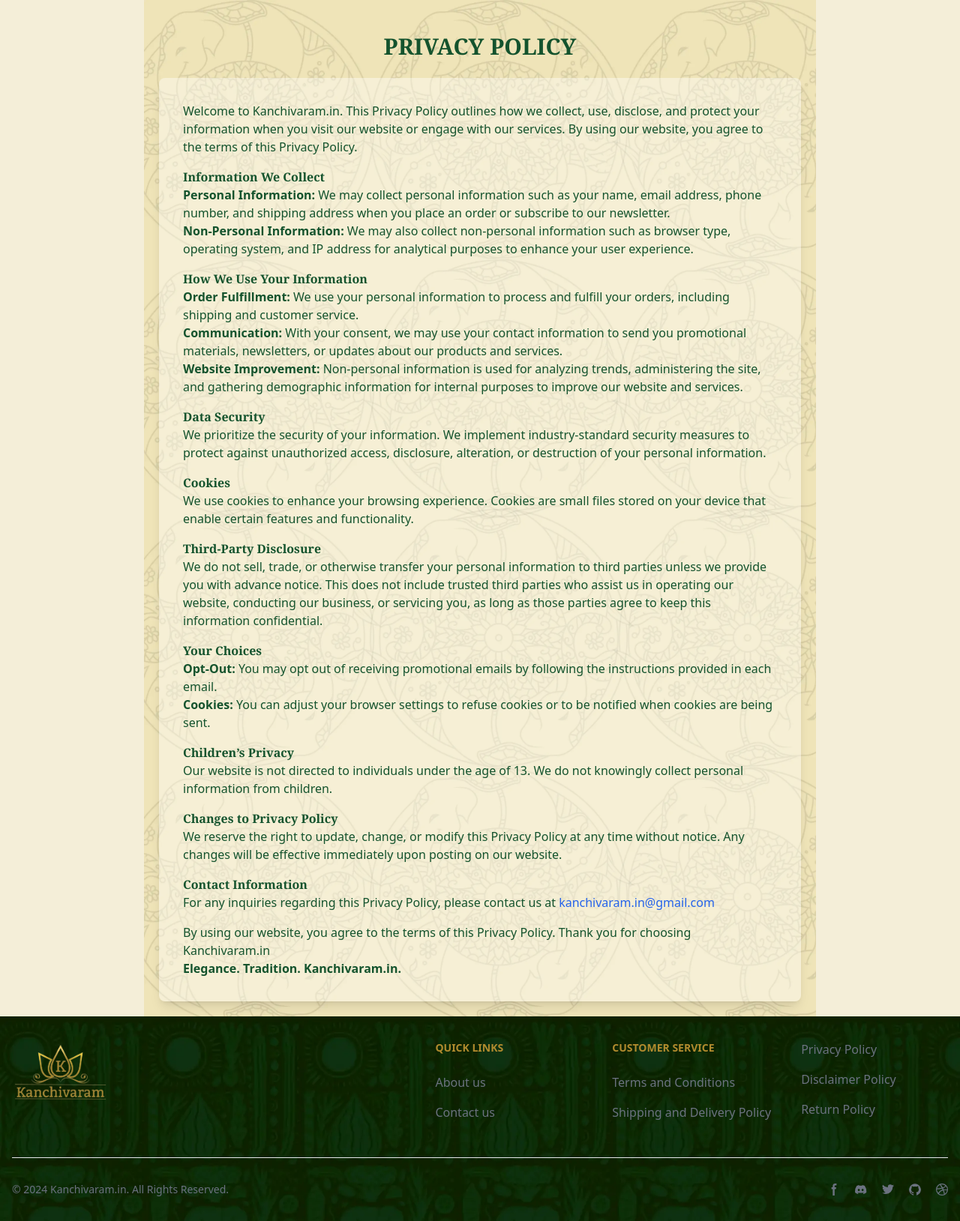
After one commit to VarshaShaheen/Kanchivaram, a Django app: page /privacy_policy/ in a window 1280 px wide. The commit adds this page. Shown: the whole page at 75% size. Run offline with Django 5.2, Linux system fonts and the light colour scheme; style sheets or scripts are compiled from the project's sources; some libraries are stand-ins or nearby versions.

Commit message:
all disclosure pages added

```diff
--- a/app/urls.py
+++ b/app/urls.py
@@ -1,6 +1,7 @@
 from django.urls import path
 from .views import index, price_category, categories, remove_from_cart, add_to_cart, view_cart, product_detail, \
-    silk_care_instruction, refund_and_return, about_us, contact_us
+    silk_care_instruction, refund_and_return, about_us, contact_us, terms_and_conditions, shipping_and_delivery, \
+    privacy_policy, disclaimer_policy, return_policy
 
 urlpatterns = [
     path('category/<slug:category_slug>/', categories, name='category'),
@@ -14,4 +15,9 @@ urlpatterns = [
     path('refund-and-return-policy/', refund_and_return, name='refund_and_return'),
     path('about/', about_us, name='about_us'),
     path('contact-us/', contact_us, name='contact_us'),
+    path('terms-and-conditions/', terms_and_conditions, name='terms_and_conditions'),
+    path('shipping-and-delivery-policy/', shipping_and_delivery, name='shipping_and_delivery'),
+    path('privacy_policy/', privacy_policy, name='privacy_policy'),
+    path('disclaimer_policy/', disclaimer_policy, name='disclaimer_policy'),
+    path('return-policy/', return_policy, name='return_policy'),
 ]
--- a/app/views.py
+++ b/app/views.py
@@ -96,3 +96,23 @@ def about_us(request):
 
 def contact_us(request):
     return render(request, 'app/contact/contact.html')
+
+
+def terms_and_conditions(request):
+    return render(request, 'app/disclosure/terms.html')
+
+
+def shipping_and_delivery(request):
+    return render(request, 'app/disclosure/shipping_and_delivery.html')
+
+
+def privacy_policy(request):
+    return render(request, 'app/disclosure/privacy_policy.html')
+
+
+def disclaimer_policy(request):
+    return render(request, 'app/disclosure/disclaimer.html')
+
+
+def return_policy(request):
+    return render(request, 'app/disclosure/return.html')
--- /dev/null
+++ b/templates/app/disclosure/privacy_policy.html
@@ -0,0 +1,55 @@
+{% extends 'app/base.html' %}
+
+{% block content %}
+    <div class="max-w-4xl mx-auto p-5 text-green-900 bg-beige">
+        <h1 class="text-3xl font-serif font-bold text-center mb-6 uppercase mt-6">Privacy Policy</h1>
+        <div class="bg-white bg-opacity-40 shadow-lg rounded-lg p-8">
+            <p>Welcome to Kanchivaram.in. This Privacy Policy outlines how we collect, use, disclose, and protect your
+                information when you visit our website or engage with our services. By using our website, you agree to
+                the terms of this Privacy Policy.</p>
+            <h2 class="font-serif font-bold mt-4">Information We Collect</h2>
+            <p><strong>Personal Information:</strong> We may collect personal information such as your name, email
+                address, phone number, and shipping address when you place an order or subscribe to our newsletter.</p>
+            <p><strong>Non-Personal Information:</strong> We may also collect non-personal information such as browser
+                type, operating system, and IP address for analytical purposes to enhance your user experience.</p>
+            <h2 class="font-serif font-bold mt-4">How We Use Your Information</h2>
+            <p><strong>Order Fulfillment:</strong> We use your personal information to process and fulfill your orders,
+                including shipping and customer service.</p>
+            <p><strong>Communication:</strong> With your consent, we may use your contact information to send you
+                promotional materials, newsletters, or updates about our products and services.</p>
+            <p><strong>Website Improvement:</strong> Non-personal information is used for analyzing trends,
+                administering the site, and gathering demographic information for internal purposes to improve our
+                website and services.</p>
+            <h2 class="font-serif font-bold mt-4">Data Security</h2>
+            <p>We prioritize the security of your information. We implement industry-standard security measures to
+                protect against unauthorized access, disclosure, alteration, or destruction of your personal
+                information.</p>
+            <h2 class="font-serif font-bold mt-4">Cookies</h2>
+            <p>We use cookies to enhance your browsing experience. Cookies are small files stored on your device that
+                enable certain features and functionality.</p>
+            <h2 class="font-serif font-bold mt-4">Third-Party Disclosure</h2>
+            <p>We do not sell, trade, or otherwise transfer your personal information to third parties unless we provide
+                you with advance notice. This does not include trusted third parties who assist us in operating our
+                website, conducting our business, or servicing you, as long as those parties agree to keep this
+                information confidential.</p>
+            <h2 class="font-serif font-bold mt-4">Your Choices</h2>
+            <p><strong>Opt-Out:</strong> You may opt out of receiving promotional emails by following the instructions
+                provided in each email.</p>
+            <p><strong>Cookies:</strong> You can adjust your browser settings to refuse cookies or to be notified when
+                cookies are being sent.</p>
+            <h2 class="font-serif font-bold mt-4">Children’s Privacy</h2>
+            <p>Our website is not directed to individuals under the age of 13. We do not knowingly collect personal
+                information from children.</p>
+            <h2 class="font-serif font-bold mt-4">Changes to Privacy Policy</h2>
+            <p>We reserve the right to update, change, or modify this Privacy Policy at any time without notice. Any
+                changes will be effective immediately upon posting on our website.</p>
+            <h2 class="font-serif font-bold mt-4">Contact Information</h2>
+            <p>For any inquiries regarding this Privacy Policy, please contact us at <a
+                    href="mailto:kanchivaram.in@gmail.com" class="text-blue-600 hover:underline">kanchivaram.in@gmail.com</a>
+            </p>
+            <p class="mt-4">By using our website, you agree to the terms of this Privacy Policy. Thank you for choosing
+                Kanchivaram.in</p>
+            <p class="font-bold">Elegance. Tradition. Kanchivaram.in.</p>
+        </div>
+    </div>
+{% endblock %}
--- a/templates/app/footer.html
+++ b/templates/app/footer.html
@@ -3,8 +3,8 @@
     <div class="mx-auto w-full max-w-screen-xl p-4 py-6 lg:py-8">
         <div class="md:flex md:justify-between">
             <div class="mb-6 md:mb-0">
-                <a href="https://flowbite.com/" class="flex items-center">
-                    <img src="{% static 'app/img/logo/logo.png' %}" class="me-3 logo-size" alt="FlowBite Logo" />
+                <a href="{% url 'index' %}" class="flex items-center">
+                    <img src="{% static 'app/img/logo/logo.png' %}" class="me-3 logo-size" alt="Kanchivaram Logo" />
                 </a>
             </div>
           <div class="grid grid-cols-2 gap-8 sm:gap-6 sm:grid-cols-3">
@@ -15,29 +15,31 @@
                           <a href="{% url 'about_us' %}" class="hover:underline">About us</a>
                       </li>
                       <li>
-                          <a href="https://tailwindcss.com/" class="hover:underline">Contact us</a>
+                          <a href="{% url 'contact_us' %}" class="hover:underline">Contact us</a>
                       </li>
                   </ul>
               </div>
               <div>
-                  <h2 class="mb-6 text-sm font-semibold uppercase">Follow us</h2>
+                  <h2 class="mb-6 text-sm font-semibold uppercase">Customer Service</h2>
                   <ul class="text-gray-500 dark:text-gray-400 font-medium">
                       <li class="mb-4">
-                          <a href="https://github.com/themesberg/flowbite" class="hover:underline ">Github</a>
+                          <a href="{% url 'terms_and_conditions' %}" class="hover:underline ">Terms and Conditions</a>
                       </li>
-                      <li>
-                          <a href="https://discord.gg/4eeurUVvTy" class="hover:underline">Discord</a>
+                      <li class="mb-4">
+                          <a href="{% url 'shipping_and_delivery' %}" class="hover:underline">Shipping and Delivery Policy</a>
                       </li>
                   </ul>
               </div>
-              <div>
-                  <h2 class="mb-6 text-sm font-semibold uppercase">Legal</h2>
+              <div class="mx-4">
                   <ul class="text-gray-500 dark:text-gray-400 font-medium">
                       <li class="mb-4">
-                          <a href="#" class="hover:underline">Privacy Policy</a>
+                          <a href="{% url 'privacy_policy' %}" class="hover:underline">Privacy Policy</a>
                       </li>
-                      <li>
-                          <a href="#" class="hover:underline">Terms &amp; Conditions</a>
+                      <li class="mb-4">
+                          <a href="{% url 'disclaimer_policy' %}" class="hover:underline">Disclaimer Policy</a>
+                      </li>
+                      <li class="mb-4">
+                          <a href="{% url 'return_policy' %}" class="hover:underline">Return Policy</a>
                       </li>
                   </ul>
               </div>
@@ -45,36 +47,36 @@
       </div>
       <hr class="my-6 border-gray-200 sm:mx-auto dark:border-gray-700 lg:my-8" />
       <div class="sm:flex sm:items-center sm:justify-between">
-          <span class="text-sm text-gray-500 sm:text-center dark:text-gray-400">© 2023 <a href="https://flowbite.com/" class="hover:underline">Flowbite™</a>. All Rights Reserved.
+          <span class="text-sm text-gray-500 sm:text-center dark:text-gray-400">© 2024 <a href="{% url 'index' %}" class="hover:underline">Kanchivaram.in</a>. All Rights Reserved.
           </span>
           <div class="flex mt-4 sm:justify-center sm:mt-0">
               <a href="#" class="text-gray-500 hover:text-gray-900 dark:hover:text-white">
                   <svg class="w-4 h-4" aria-hidden="true" xmlns="http://www.w3.org/2000/svg" fill="currentColor" viewBox="0 0 8 19">
-                        <path fill-rule="evenodd" d="M6.135 3H8V0H6.135a4.147 4.147 0 0 0-4.142 4.142V6H0v3h2v9.938h3V9h2.021l.592-3H5V3.591A.6.6 0 0 1 5.592 3h.543Z" clip-rule="evenodd"/>
+                        <path fill-rule="evenodd" d="M6.135 3H8V0H6.135a4.147 4.147 0 0 0-4.142 4.142V6H0v3h2v9.938h3V9h2.021l.592-3H5V3.591A.6.6 0 0 1 5.592 3h.543Z" clip-rule="evenodd"></path>
                     </svg>
                   <span class="sr-only">Facebook page</span>
               </a>
               <a href="#" class="text-gray-500 hover:text-gray-900 dark:hover:text-white ms-5">
                   <svg class="w-4 h-4" aria-hidden="true" xmlns="http://www.w3.org/2000/svg" fill="currentColor" viewBox="0 0 21 16">
-                        <path d="M16.942 1.556a16.3 16.3 0 0 0-4.126-1.3 12.04 12.04 0 0 0-.529 1.1 15.175 15.175 0 0 0-4.573 0 11.585 11.585 0 0 0-.535-1.1 16.274 16.274 0 0 0-4.129 1.3A17.392 17.392 0 0 0 .182 13.218a15.785 15.785 0 0 0 4.963 2.521c.41-.564.773-1.16 1.084-1.785a10.63 10.63 0 0 1-1.706-.83c.143-.106.283-.217.418-.33a11.664 11.664 0 0 0 10.118 0c.137.113.277.224.418.33-.544.328-1.116.606-1.71.832a12.52 12.52 0 0 0 1.084 1.785 16.46 16.46 0 0 0 5.064-2.595 17.286 17.286 0 0 0-2.973-11.59ZM6.678 10.813a1.941 1.941 0 0 1-1.8-2.045 1.93 1.93 0 0 1 1.8-2.047 1.919 1.919 0 0 1 1.8 2.047 1.93 1.93 0 0 1-1.8 2.045Zm6.644 0a1.94 1.94 0 0 1-1.8-2.045 1.93 1.93 0 0 1 1.8-2.047 1.918 1.918 0 0 1 1.8 2.047 1.93 1.93 0 0 1-1.8 2.045Z"/>
+                        <path d="M16.942 1.556a16.3 16.3 0 0 0-4.126-1.3 12.04 12.04 0 0 0-.529 1.1 15.175 15.175 0 0 0-4.573 0 11.585 11.585 0 0 0-.535-1.1 16.274 16.274 0 0 0-4.129 1.3A17.392 17.392 0 0 0 .182 13.218a15.785 15.785 0 0 0 4.963 2.521c.41-.564.773-1.16 1.084-1.785a10.63 10.63 0 0 1-1.706-.83c.143-.106.283-.217.418-.33a11.664 11.664 0 0 0 10.118 0c.137.113.277.224.418.33-.544.328-1.116.606-1.71.832a12.52 12.52 0 0 0 1.084 1.785 16.46 16.46 0 0 0 5.064-2.595 17.286 17.286 0 0 0-2.973-11.59ZM6.678 10.813a1.941 1.941 0 0 1-1.8-2.045 1.93 1.93 0 0 1 1.8-2.047 1.919 1.919 0 0 1 1.8 2.047 1.93 1.93 0 0 1-1.8 2.045Zm6.644 0a1.94 1.94 0 0 1-1.8-2.045 1.93 1.93 0 0 1 1.8-2.047 1.918 1.918 0 0 1 1.8 2.047 1.93 1.93 0 0 1-1.8 2.045Z"></path>
                     </svg>
                   <span class="sr-only">Discord community</span>
               </a>
               <a href="#" class="text-gray-500 hover:text-gray-900 dark:hover:text-white ms-5">
                   <svg class="w-4 h-4" aria-hidden="true" xmlns="http://www.w3.org/2000/svg" fill="currentColor" viewBox="0 0 20 17">
-                    <path fill-rule="evenodd" d="M20 1.892a8.178 8.178 0 0 1-2.355.635 4.074 4.074 0 0 0 1.8-2.235 8.344 8.344 0 0 1-2.605.98A4.13 4.13 0 0 0 13.85 0a4.068 4.068 0 0 0-4.1 4.038 4 4 0 0 0 .105.919A11.705 11.705 0 0 1 1.4.734a4.006 4.006 0 0 0 1.268 5.392 4.165 4.165 0 0 1-1.859-.5v.05A4.057 4.057 0 0 0 4.1 9.635a4.19 4.19 0 0 1-1.856.07 4.108 4.108 0 0 0 3.831 2.807A8.36 8.36 0 0 1 0 14.184 11.732 11.732 0 0 0 6.291 16 11.502 11.502 0 0 0 17.964 4.5c0-.177 0-.35-.012-.523A8.143 8.143 0 0 0 20 1.892Z" clip-rule="evenodd"/>
+                    <path fill-rule="evenodd" d="M20 1.892a8.178 8.178 0 0 1-2.355.635 4.074 4.074 0 0 0 1.8-2.235 8.344 8.344 0 0 1-2.605.98A4.13 4.13 0 0 0 13.85 0a4.068 4.068 0 0 0-4.1 4.038 4 4 0 0 0 .105.919A11.705 11.705 0 0 1 1.4.734a4.006 4.006 0 0 0 1.268 5.392 4.165 4.165 0 0 1-1.859-.5v.05A4.057 4.057 0 0 0 4.1 9.635a4.19 4.19 0 0 1-1.856.07 4.108 4.108 0 0 0 3.831 2.807A8.36 8.36 0 0 1 0 14.184 11.732 11.732 0 0 0 6.291 16 11.502 11.502 0 0 0 17.964 4.5c0-.177 0-.35-.012-.523A8.143 8.143 0 0 0 20 1.892Z" clip-rule="evenodd"></path>
                 </svg>
                   <span class="sr-only">Twitter page</span>
               </a>
               <a href="#" class="text-gray-500 hover:text-gray-900 dark:hover:text-white ms-5">
                   <svg class="w-4 h-4" aria-hidden="true" xmlns="http://www.w3.org/2000/svg" fill="currentColor" viewBox="0 0 20 20">
-                        <path fill-rule="evenodd" d="M10 .333A9.911 9.911 0 0 0 6.866 19.65c.5.092.678-.215.678-.477 0-.237-.01-1.017-.014-1.845-2.757.6-3.338-1.169-3.338-1.169a2.627 2.627 0 0 0-1.1-1.451c-.9-.615.07-.6.07-.6a2.084 2.084 0 0 1 1.518 1.021 2.11 2.11 0 0 0 2.884.823c.044-.503.268-.973.63-1.325-2.2-.25-4.516-1.1-4.516-4.9A3.832 3.832 0 0 1 4.7 7.068a3.56 3.56 0 0 1 .095-2.623s.832-.266 2.726 1.016a9.409 9.409 0 0 1 4.962 0c1.89-1.282 2.717-1.016 2.717-1.016.366.83.402 1.768.1 2.623a3.827 3.827 0 0 1 1.02 2.659c0 3.807-2.319 4.644-4.525 4.889a2.366 2.366 0 0 1 .673 1.834c0 1.326-.012 2.394-.012 2.72 0 .263.18.572.681.475A9.911 9.911 0 0 0 10 .333Z" clip-rule="evenodd"/>
+                        <path fill-rule="evenodd" d="M10 .333A9.911 9.911 0 0 0 6.866 19.65c.5.092.678-.215.678-.477 0-.237-.01-1.017-.014-1.845-2.757.6-3.338-1.169-3.338-1.169a2.627 2.627 0 0 0-1.1-1.451c-.9-.615.07-.6.07-.6a2.084 2.084 0 0 1 1.518 1.021 2.11 2.11 0 0 0 2.884.823c.044-.503.268-.973.63-1.325-2.2-.25-4.516-1.1-4.516-4.9A3.832 3.832 0 0 1 4.7 7.068a3.56 3.56 0 0 1 .095-2.623s.832-.266 2.726 1.016a9.409 9.409 0 0 1 4.962 0c1.89-1.282 2.717-1.016 2.717-1.016.366.83.402 1.768.1 2.623a3.827 3.827 0 0 1 1.02 2.659c0 3.807-2.319 4.644-4.525 4.889a2.366 2.366 0 0 1 .673 1.834c0 1.326-.012 2.394-.012 2.72 0 .263.18.572.681.475A9.911 9.911 0 0 0 10 .333Z" clip-rule="evenodd"></path>
                   </svg>
                   <span class="sr-only">GitHub account</span>
               </a>
               <a href="#" class="text-gray-500 hover:text-gray-900 dark:hover:text-white ms-5">
                   <svg class="w-4 h-4" aria-hidden="true" xmlns="http://www.w3.org/2000/svg" fill="currentColor" viewBox="0 0 20 20">
-                    <path fill-rule="evenodd" d="M10 0a10 10 0 1 0 10 10A10.009 10.009 0 0 0 10 0Zm6.613 4.614a8.523 8.523 0 0 1 1.93 5.32 20.094 20.094 0 0 0-5.949-.274c-.059-.149-.122-.292-.184-.441a23.879 23.879 0 0 0-.566-1.239 11.41 11.41 0 0 0 4.769-3.366ZM8 1.707a8.821 8.821 0 0 1 2-.238 8.5 8.5 0 0 1 5.664 2.152 9.608 9.608 0 0 1-4.476 3.087A45.758 45.758 0 0 0 8 1.707ZM1.642 8.262a8.57 8.57 0 0 1 4.73-5.981A53.998 53.998 0 0 1 9.54 7.222a32.078 32.078 0 0 1-7.9 1.04h.002Zm2.01 7.46a8.51 8.51 0 0 1-2.2-5.707v-.262a31.64 31.64 0 0 0 8.777-1.219c.243.477.477.964.692 1.449-.114.032-.227.067-.336.1a13.569 13.569 0 0 0-6.942 5.636l.009.003ZM10 18.556a8.508 8.508 0 0 1-5.243-1.8 11.717 11.717 0 0 1 6.7-5.332.509.509 0 0 1 .055-.02 35.65 35.65 0 0 1 1.819 6.476 8.476 8.476 0 0 1-3.331.676Zm4.772-1.462A37.232 37.232 0 0 0 13.113 11a12.513 12.513 0 0 1 5.321.364 8.56 8.56 0 0 1-3.66 5.73h-.002Z" clip-rule="evenodd"/>
+                    <path fill-rule="evenodd" d="M10 0a10 10 0 1 0 10 10A10.009 10.009 0 0 0 10 0Zm6.613 4.614a8.523 8.523 0 0 1 1.93 5.32 20.094 20.094 0 0 0-5.949-.274c-.059-.149-.122-.292-.184-.441a23.879 23.879 0 0 0-.566-1.239 11.41 11.41 0 0 0 4.769-3.366ZM8 1.707a8.821 8.821 0 0 1 2-.238 8.5 8.5 0 0 1 5.664 2.152 9.608 9.608 0 0 1-4.476 3.087A45.758 45.758 0 0 0 8 1.707ZM1.642 8.262a8.57 8.57 0 0 1 4.73-5.981A53.998 53.998 0 0 1 9.54 7.222a32.078 32.078 0 0 1-7.9 1.04h.002Zm2.01 7.46a8.51 8.51 0 0 1-2.2-5.707v-.262a31.64 31.64 0 0 0 8.777-1.219c.243.477.477.964.692 1.449-.114.032-.227.067-.336.1a13.569 13.569 0 0 0-6.942 5.636l.009.003ZM10 18.556a8.508 8.508 0 0 1-5.243-1.8 11.717 11.717 0 0 1 6.7-5.332.509.509 0 0 1 .055-.02 35.65 35.65 0 0 1 1.819 6.476 8.476 8.476 0 0 1-3.331.676Zm4.772-1.462A37.232 37.232 0 0 0 13.113 11a12.513 12.513 0 0 1 5.321.364 8.56 8.56 0 0 1-3.66 5.73h-.002Z" clip-rule="evenodd"></path>
                 </svg>
                   <span class="sr-only">Dribbble account</span>
               </a>
--- a/templates/app/header.html
+++ b/templates/app/header.html
@@ -15,7 +15,7 @@
         <li><a href="{% url 'about_us' %}">ABOUT</a></li>
         <li><a href="#">CATEGORIES</a></li>
         <li><a href="#">TESTIMONY</a></li>
-        <li><a href="#">CONTACT US</a></li>
+        <li><a href="{% url 'contact_us' %}">CONTACT US</a></li>
         <li><a href="{% url 'login' %}">LOGIN</a></li>
         <li class="cart-container">
             <svg xmlns="http://www.w3.org/2000/svg" fill="none" viewBox="0 0 24 24" stroke-width="1.5"
--- a/templates/app/home/price_category.html
+++ b/templates/app/home/price_category.html
@@ -6,7 +6,7 @@
         <div class="carousel-slide border-2 flex flex-col justify-center rounded-sm items-center border-[#b18b2e] p-2">
                     <a class="" href="/price-range/{{ item.price_range.0 }}/{{ item.price_range.1 }}">
                     <img src="{% static item.src %}" alt="" class=" rounded-sm">
-                    <h1 class="text-sm lg:text-xl text-center">{{ item.price_range.0 }} - {{ item.price_range.1 }}</h1>
+                    <h1 class="text-sm lg:text-xl text-center">₹{{ item.price_range.0 }} - ₹{{ item.price_range.1 }}</h1>
                 </a>
                 </div>
         {% endfor %}
```
Also changed, not shown: templates/app/disclosure/disclaimer.html (added, +30 -0 lines), templates/app/disclosure/return.html (added, +50 -0 lines), templates/app/disclosure/shipping_and_delivery.html (added, +40 -0 lines), templates/app/disclosure/terms.html (added, +60 -0 lines).
